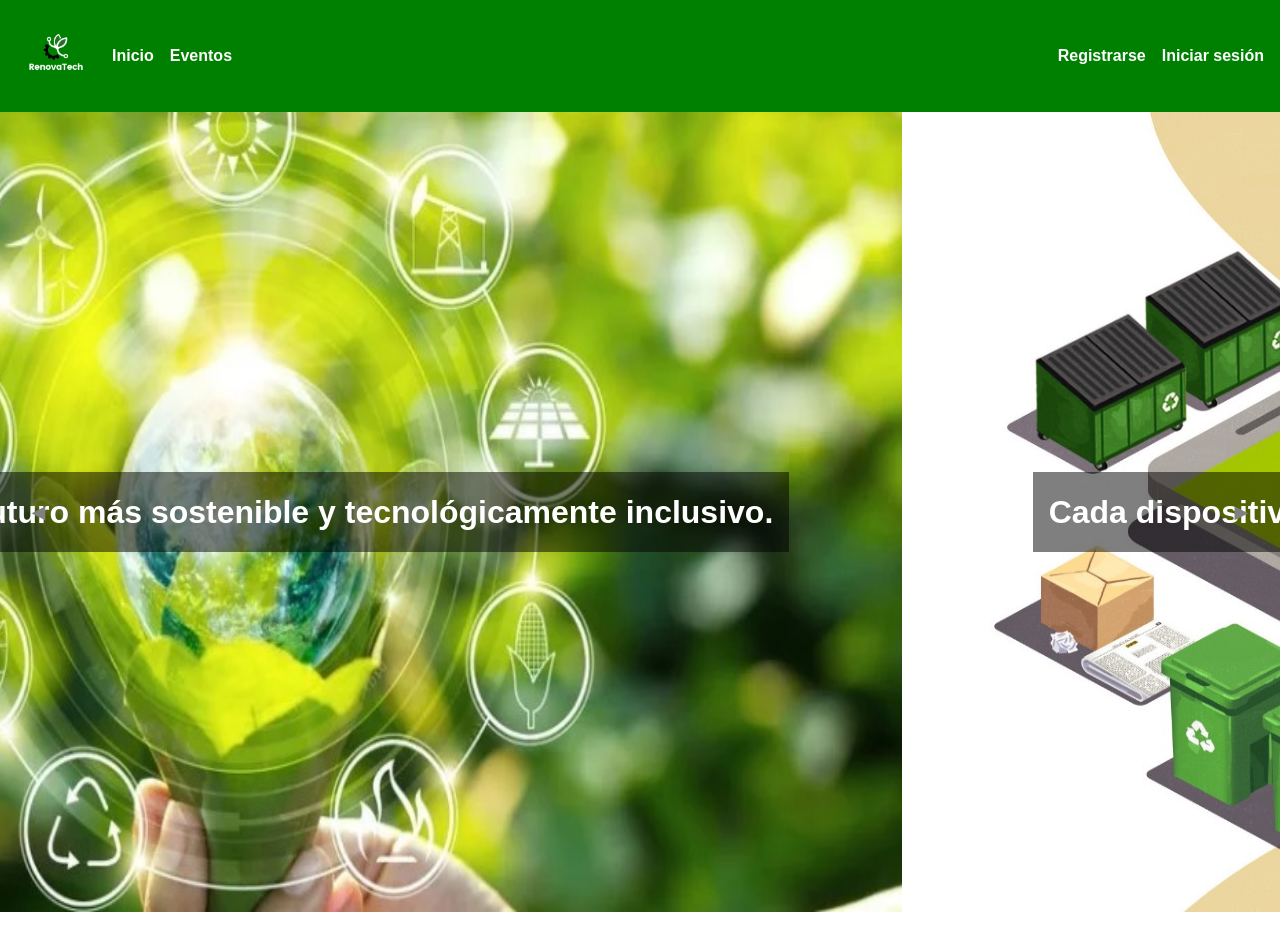
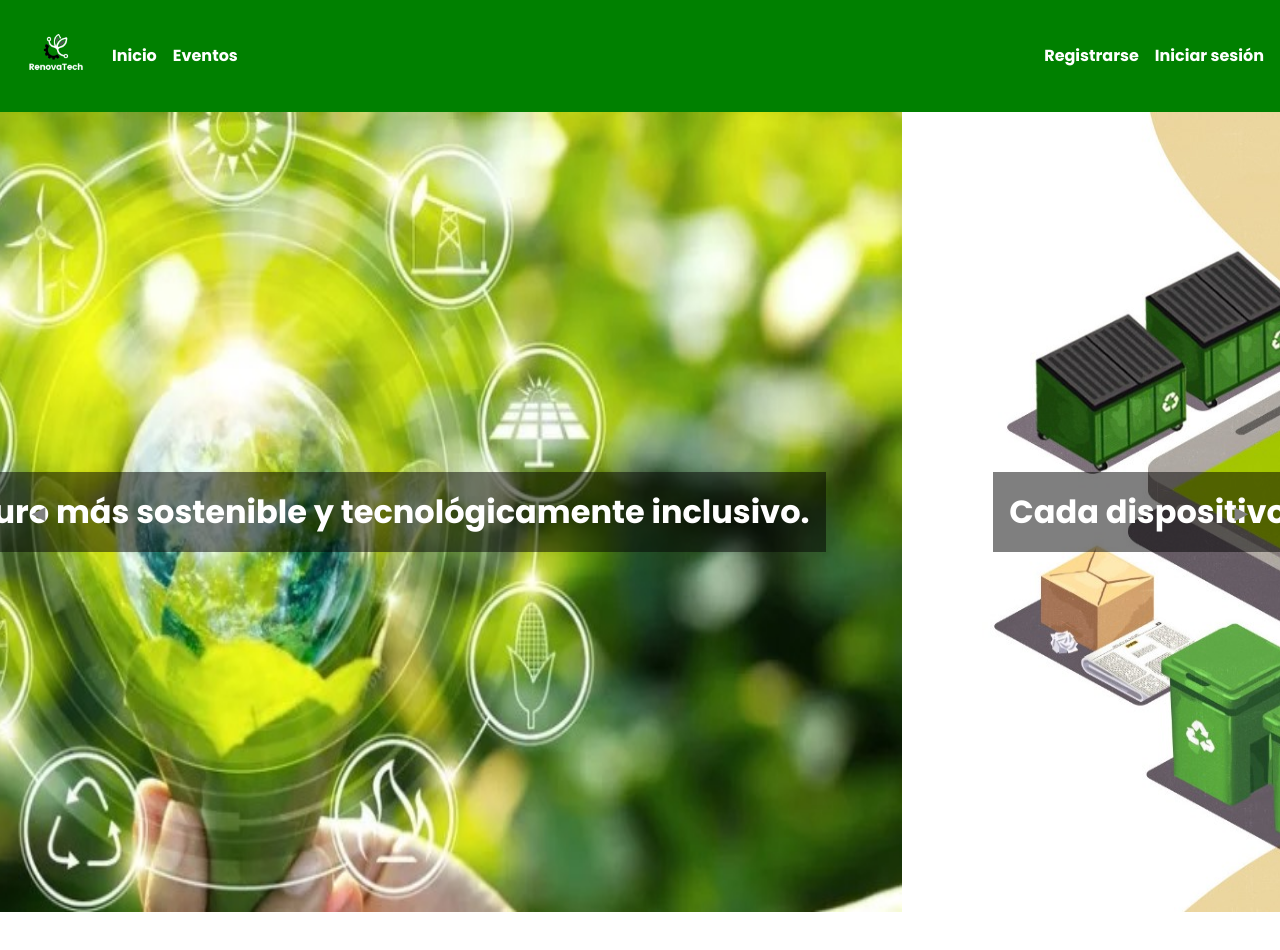
Before and after one commit to EmmaVargas19/Proyecto-Final-TDS, a React (Vite) app in the folder vite-project/: page / in a window 1280 px wide. Shown: the top 950 px of the page. Built offline with nearby package versions, Linux system fonts and the light colour scheme.

Commit message:
cambiando font-family a todas las paginas

```diff
--- a/vite-project/src/Donar.jsx
+++ b/vite-project/src/Donar.jsx
@@ -45,6 +45,9 @@
 console.log(selectedValue)
   return (
     <div className="donar-container">
+      <style>
+        @import url('https://fonts.googleapis.com/css2?family=Poppins:ital,wght@0,100;0,200;0,300;0,400;0,500;0,600;0,700;0,800;0,900;1,100;1,200;1,300;1,400;1,500;1,600;1,700;1,800;1,900&display=swap')
+      </style>
       <div className="form-container">
         <form onSubmit={handleSubmit}>
           <div className="form-content">
--- a/vite-project/src/Inicio.jsx
+++ b/vite-project/src/Inicio.jsx
@@ -67,6 +67,9 @@
   return (
     <>
     <div className='carousel'>
+    <style>
+      @import url('https://fonts.googleapis.com/css2?family=Poppins:ital,wght@0,100;0,200;0,300;0,400;0,500;0,600;0,700;0,800;0,900;1,100;1,200;1,300;1,400;1,500;1,600;1,700;1,800;1,900&display=swap')
+    </style>
       <motion.div
         className="slide-container"
         style={{
--- a/vite-project/src/Login.jsx
+++ b/vite-project/src/Login.jsx
@@ -27,6 +27,9 @@
   return (
 
     <div className="container">
+      <style>
+        @import url('https://fonts.googleapis.com/css2?family=Poppins:ital,wght@0,100;0,200;0,300;0,400;0,500;0,600;0,700;0,800;0,900;1,100;1,200;1,300;1,400;1,500;1,600;1,700;1,800;1,900&display=swap')
+      </style>
       <link href='https://unpkg.com/boxicons@2.1.4/css/boxicons.min.css' rel='stylesheet'></link>
       <div className="container-form">
         <div className="information">
--- a/vite-project/src/NavBarr.jsx
+++ b/vite-project/src/NavBarr.jsx
@@ -12,6 +12,9 @@
 
   return (
     <>
+    <style>
+      @import url('https://fonts.googleapis.com/css2?family=Poppins:ital,wght@0,100;0,200;0,300;0,400;0,500;0,600;0,700;0,800;0,900;1,100;1,200;1,300;1,400;1,500;1,600;1,700;1,800;1,900&display=swap')
+    </style>
     <link href='https://unpkg.com/boxicons@2.1.4/css/boxicons.min.css' rel='stylesheet'></link>
     <div className="navbar">
     <ul>
--- a/vite-project/src/Otros.jsx
+++ b/vite-project/src/Otros.jsx
@@ -4,6 +4,9 @@
     const {otro, setOtro, textArea, setTextArea} = useContext(contextName)
     return (
                 <div className="otros-container">
+                  <style>
+                    @import url('https://fonts.googleapis.com/css2?family=Poppins:ital,wght@0,100;0,200;0,300;0,400;0,500;0,600;0,700;0,800;0,900;1,100;1,200;1,300;1,400;1,500;1,600;1,700;1,800;1,900&display=swap')
+                  </style>
                   {/* <label htmlFor="otro">Dispositivo</label> */}
                   <i class='bx bx-devices' id="devices"></i>
                   <input type="text" id="otro" placeholder="Dispositivo" className="otros-input" value={otro} onChange={(e) => setOtro(e.target.value)} />
--- a/vite-project/src/Perfil.jsx
+++ b/vite-project/src/Perfil.jsx
@@ -114,7 +114,11 @@
     ));
 
     return (
+
         <div className='perfil'>
+            <style>
+            @import url('https://fonts.googleapis.com/css2?family=Poppins:ital,wght@0,100;0,200;0,300;0,400;0,500;0,600;0,700;0,800;0,900;1,100;1,200;1,300;1,400;1,500;1,600;1,700;1,800;1,900&display=swap')
+            </style>
             <div className='banner'>
                 <h2>Este es su perfil</h2>
                 <p>Aquí podrás ver sus datos y donaciones</p>
--- a/vite-project/src/Register.jsx
+++ b/vite-project/src/Register.jsx
@@ -37,6 +37,9 @@
 
   return (
   <div className="container">
+    <style>
+      @import url('https://fonts.googleapis.com/css2?family=Poppins:ital,wght@0,100;0,200;0,300;0,400;0,500;0,600;0,700;0,800;0,900;1,100;1,200;1,300;1,400;1,500;1,600;1,700;1,800;1,900&display=swap')
+    </style>
     <link href='https://unpkg.com/boxicons@2.1.4/css/boxicons.min.css' rel='stylesheet'></link>
     <div className="container-form">
       <div className="information">
```
